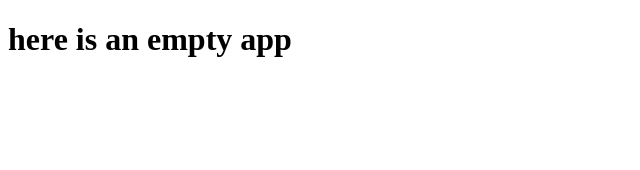
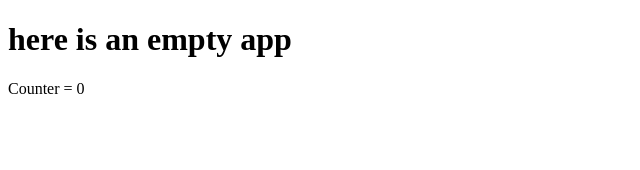
Before and after one commit to TakrayoutMohamed/redux-for-react-app, a React (Vite) app: page / in a window 1280 px wide. Shown: the top 170 px of the page, without its empty margins (0-640 px from the left). Built offline with nearby package versions, Linux system fonts and the light colour scheme.

Commit message:
start codding the redux store logic

```diff
--- a/package.json
+++ b/package.json
@@ -15,6 +15,7 @@
   },
   "devDependencies": {
     "@eslint/js": "^9.9.0",
+    "@reduxjs/toolkit": "^2.2.7",
     "@types/react": "^18.3.3",
     "@types/react-dom": "^18.3.0",
     "@vitejs/plugin-react-swc": "^3.5.0",
@@ -22,6 +23,8 @@
     "eslint-plugin-react-hooks": "^5.1.0-rc.0",
     "eslint-plugin-react-refresh": "^0.4.9",
     "globals": "^15.9.0",
+    "react-redux": "^9.1.2",
+    "redux": "^5.0.1",
     "typescript": "^5.5.3",
     "typescript-eslint": "^8.0.1",
     "vite": "^5.4.1"
--- a/src/App.tsx
+++ b/src/App.tsx
@@ -1,8 +1,11 @@
+import Counter from "./components/Counter";
+
 function App() {
   return (
     <>
       <div>
         <h1>here is an empty app</h1>
+        <Counter />
       </div>
     </>
   );
--- /dev/null
+++ b/src/components/Counter.tsx
@@ -0,0 +1,11 @@
+import { useDispatch, useSelector } from "react-redux";
+import { RootState } from "../state/store";
+import { increment } from "../state/counter/counterSlice";
+
+function Counter() {
+    const count = useSelector((state : RootState) => state.counter.value);
+    const dispatch = useDispatch();
+  return <div onClick={() => dispatch(increment())}>Counter = {count}</div>;
+}
+
+export default Counter;
--- a/src/main.tsx
+++ b/src/main.tsx
@@ -1,11 +1,15 @@
 import { StrictMode } from "react";
 import { createRoot } from "react-dom/client";
 import App from "./App.tsx";
+import {Provider } from "react-redux"
+import {store} from "./state/store.ts"
 
 const domNode = document.getElementById("root") as Element;
 const root = createRoot(domNode);
 root.render(
   <StrictMode>
-    <App />
+    <Provider store={store}>
+      <App />
+    </Provider>
   </StrictMode>
 );
--- /dev/null
+++ b/src/state/counter/counterSlice.ts
@@ -0,0 +1,24 @@
+import { createSlice } from "@reduxjs/toolkit";
+
+interface CounterState {
+  value: number;
+}
+
+const initialState: CounterState = { value: 0 };
+
+const counterSlice = createSlice({
+  name: "counter",
+  initialState,
+  reducers: {
+    increment: (state) => {
+      state.value += 1;
+    },
+    decrement: (state) => {
+      state.value -= 1;
+    },
+  },
+});
+
+export const {increment, decrement} = counterSlice.actions;
+
+export default counterSlice.reducer;
--- /dev/null
+++ b/src/state/store.ts
@@ -0,0 +1,11 @@
+import { configureStore } from '@reduxjs/toolkit';
+import counterReducer from "./counter/counterSlice";
+
+export const store = configureStore({
+    reducer:{
+        counter: counterReducer,
+    },
+});
+
+export type RootState = ReturnType<typeof store.getState>
+export type AppDispatch = typeof store.dispatch;
```
Also changed, not shown: 1 other file (tests, documents, lock files or other folders).
